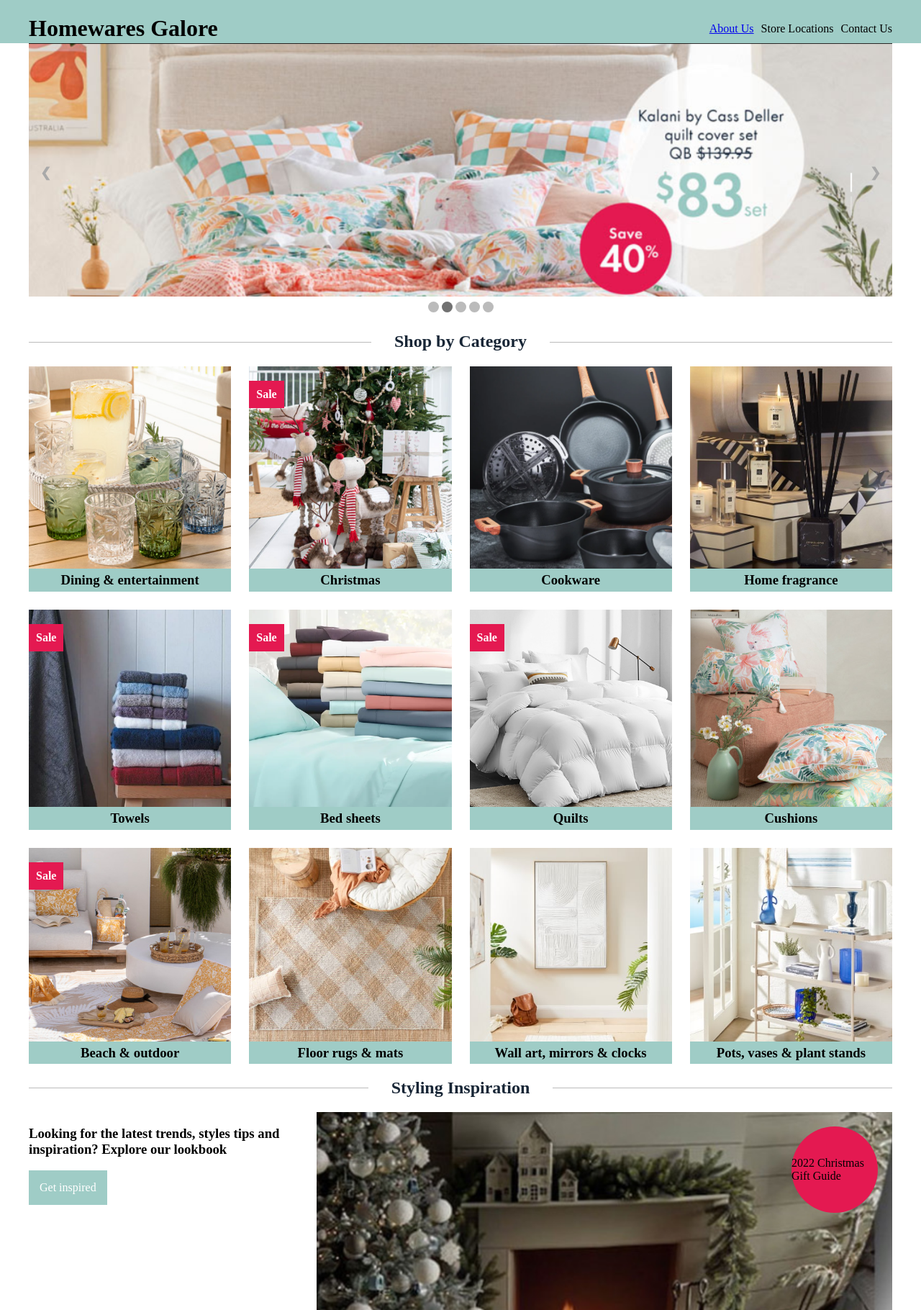
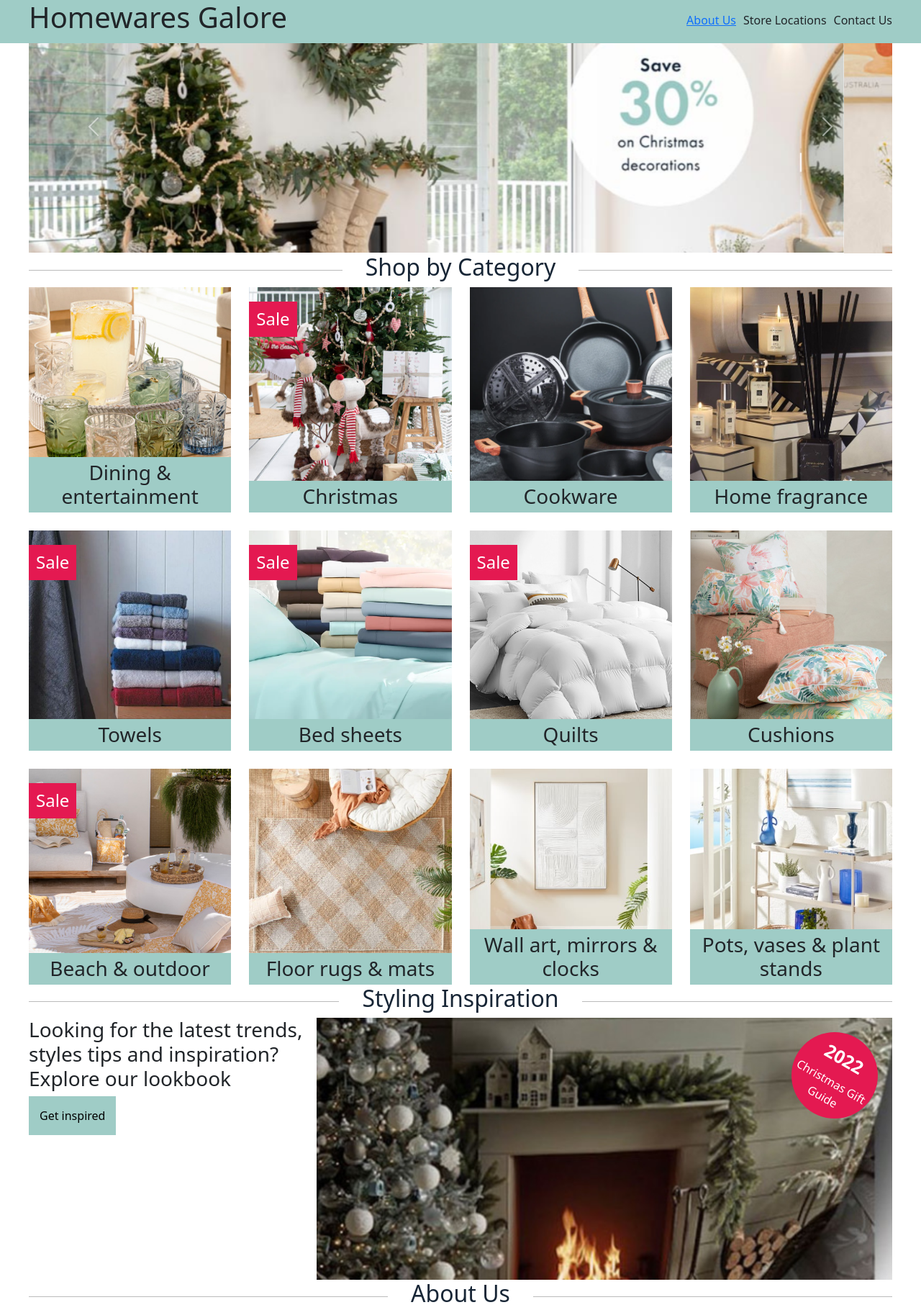
Before and after one commit to ewilkie/Homewares_Galore, a plain HTML site: page index.html in a window 1280 px wide. Shown: the top 1820 px of the page at 72% size. Drawn offline with nearby package versions, Linux system fonts and the light colour scheme.

Commit message:
carousel

```diff
--- a/css/main.css
+++ b/css/main.css
@@ -228,6 +228,21 @@ position: relative;
   height: auto;
 }
 
+.lookbook-button {
+  color: black;
+  padding: 15px;
+  text-align: center;
+  transition: all 1s ease-in-out;
+  right: 0;
+  width: fit-content;
+  background-color: #9FCCC6;
+}
+
+.lookbook-button:hover {
+  cursor: pointer;
+}
+
+
 /*
 .lookbook-image-cat {
   background-color: #E41951;
@@ -241,6 +256,7 @@ position: relative;
 */
 .circle {
   background-color: #E41951;
+  color: white;
   position: absolute;
   top: 20px;
   right: 20px;
@@ -252,25 +268,19 @@ position: relative;
   align-items: center;
 }
 .content {
+  transform: rotate(30deg);
   padding-left: 5px;
   padding-right: 5px;
   text-align: center;
-  max-height: 40px;
 }
 
-.lookbook-button {
-  color: white;
-  padding: 15px;
-  text-align: center;
-  transition: all 1s ease-in-out;
-  right: 0;
-  width: fit-content;
-  background-color: #9FCCC6;
+.content span {
+  display: block;
+  font-size: 25px;
+  font-weight: bold;
+  padding-bottom: 5px;
 }
 
-.lookbook-button:hover {
-  cursor: pointer;
-}
 
 
 /*
--- a/index.html
+++ b/index.html
@@ -5,6 +5,8 @@
     <meta name="viewport" content="width=device-width, initial-scale=1.0">
     <title>Homewares Galore</title>
     <link rel="stylesheet" href="css/normalize.css">
+    <!-- JavaScript Bundle with Popper -->
+    <script src="https://cdn.jsdelivr.net/npm/bootstrap@5.2.3/dist/js/bootstrap.bundle.min.js" integrity="sha384-kenU1KFdBIe4zVF0s0G1M5b4hcpxyD9F7jL+jjXkk+Q2h455rYXK/7HAuoJl+0I4" crossorigin="anonymous" defer></script>
     <link href="https://fonts.googleapis.com/css?family=Cabin:400,700" rel="stylesheet">
     <link rel="stylesheet" href="css/main.css">
     </head>
@@ -22,7 +24,7 @@
             </div>
         </header>
         <main class="main-container">
-            <!-- Slideshow container -->
+            <!-- Slideshow container
             <section class="slideshow-container">
                 <div class="mySlides">
                     <img src="images/Slider/Slider_xmas_sale_500px.png" style="width:100%">
@@ -39,12 +41,14 @@
                 <div class="mySlides">
                     <img src="images/Slider/Slider_sheets_Sale_500px.png" style="width:100%">
                 </div>
-                  <!-- Next and previous buttons -->
+
+                  </div>
+                  Next and previous buttons
                     <a class="prev" onclick="plusSlides(-1)">&#10094;</a>
                     <a class="next" onclick="plusSlides(1)">&#10095;</a>
             </section>
 
-            <!-- The dots/circles -->
+             The dots/circles
             <section class="dot-div" >
                 <div class="dot" onclick="currentSlide(1)"></div>
                 <div class="dot" onclick="currentSlide(2)"></div>
@@ -52,6 +56,34 @@
                 <div class="dot" onclick="currentSlide(4)"></div>
                 <div class="dot" onclick="currentSlide(5)"></div>
             </section>
+            -->
+            <div id="carouselExampleControls" class="carousel slide" data-bs-ride="carousel">
+                <div class="carousel-inner">
+                  <div class="carousel-item active">
+                    <img src="images/Slider/Slider_xmas_sale_500px.png" class="d-block w-100" alt="...">
+                  </div>
+                  <div class="carousel-item">
+                    <img src="images/Slider/Slider_bedroom_sale_500px.png" class="d-block w-100" alt="...">
+                  </div>
+                  <div class="carousel-item">
+                    <img src="images/Slider/Slider_sunday_outdoors_sale_500px.png" class="d-block w-100" alt="...">
+                  </div>
+                  <div class="carousel-item">
+                    <img src="images/Slider/Slider_towel_sale_500px.png" class="d-block w-100" alt="...">
+                  </div>
+                  <div class="carousel-item">
+                    <img src="images/Slider/Slider_sheets_Sale_500px.png" class="d-block w-100" alt="...">
+                  </div>
+                </div>
+                <button class="carousel-control-prev" type="button" data-bs-target="#carouselExampleControls" data-bs-slide="prev">
+                  <span class="carousel-control-prev-icon" aria-hidden="true"></span>
+                  <span class="visually-hidden">Previous</span>
+                </button>
+                <button class="carousel-control-next" type="button" data-bs-target="#carouselExampleControls" data-bs-slide="next">
+                  <span class="carousel-control-next-icon" aria-hidden="true"></span>
+                  <span class="visually-hidden">Next</span>
+                </button>
+            </div>
             <section class="category">
                 <div class="separator">
                     <div class="line"></div>
@@ -156,7 +188,11 @@
                     </div>
                     <div class="lookbook-image">
                         <img src="images/Lookbook/lookbook5.png" alt="">
-                        <div class="lookbook-image-cat circle"> <span> 2022 <span> Christmas Gift Guide </div>
+                        <div class="lookbook-image-cat circle">
+                            <div class="content">
+                                <span> 2022 </span> Christmas Gift Guide
+                            </div>
+                        </div>
                     </div>
                 </div>
             </section>
@@ -246,5 +282,7 @@
         -->
 
         <script src="js/main.js"></script>
+        <!-- CSS only -->
+<link href="https://cdn.jsdelivr.net/npm/bootstrap@5.2.3/dist/css/bootstrap.min.css" rel="stylesheet" integrity="sha384-rbsA2VBKQhggwzxH7pPCaAqO46MgnOM80zW1RWuH61DGLwZJEdK2Kadq2F9CUG65" crossorigin="anonymous">
     </body>
 </html>
--- a/js/main.js
+++ b/js/main.js
@@ -1,4 +1,5 @@
 // Slideshow/ carousell javascript
+/*
 var slideIndex = 1;
 showSlides(slideIndex);
 
@@ -25,7 +26,7 @@ function showSlides(n) {
       slides[i].style.display = "none";
   }
   for (i = 0; i < dots.length; i++) {
-      dots[i].className = dots[i].className.replace(" active", "");
+      dots[i].className = dots[i].className.replace("active", "");
   }
   slides[slideIndex-1].style.display = "block";
   dots[slideIndex-1].className += " active";
@@ -38,16 +39,16 @@ const aboutReadMore = document.querySelector('.about_section-button');
 aboutReadMore.addEventListener("click", function(){
   document.querySelector('.moreabout').classList.toggle('moreabout-toggle');
 
-  /* change button text */
+  /* change button text
   const initialText = 'READ MORE';
 
-  if (aboutReadMore.textContent.toLowerCase().includes(initialText.toLowerCase())) {
+  if (aboutReadMore.textContent.includes(initialText)) {
     aboutReadMore.textContent = 'HIDE';
   } else {
     aboutReadMore.textContent = initialText;
   }
 });
-
+ */
 
 /* for the feedback container
 const menuController = document.getElementById('feedback-container');
```
Also changed, not shown: images/Lookbook/Screenshot 2022-12-05 210521.png (added).
